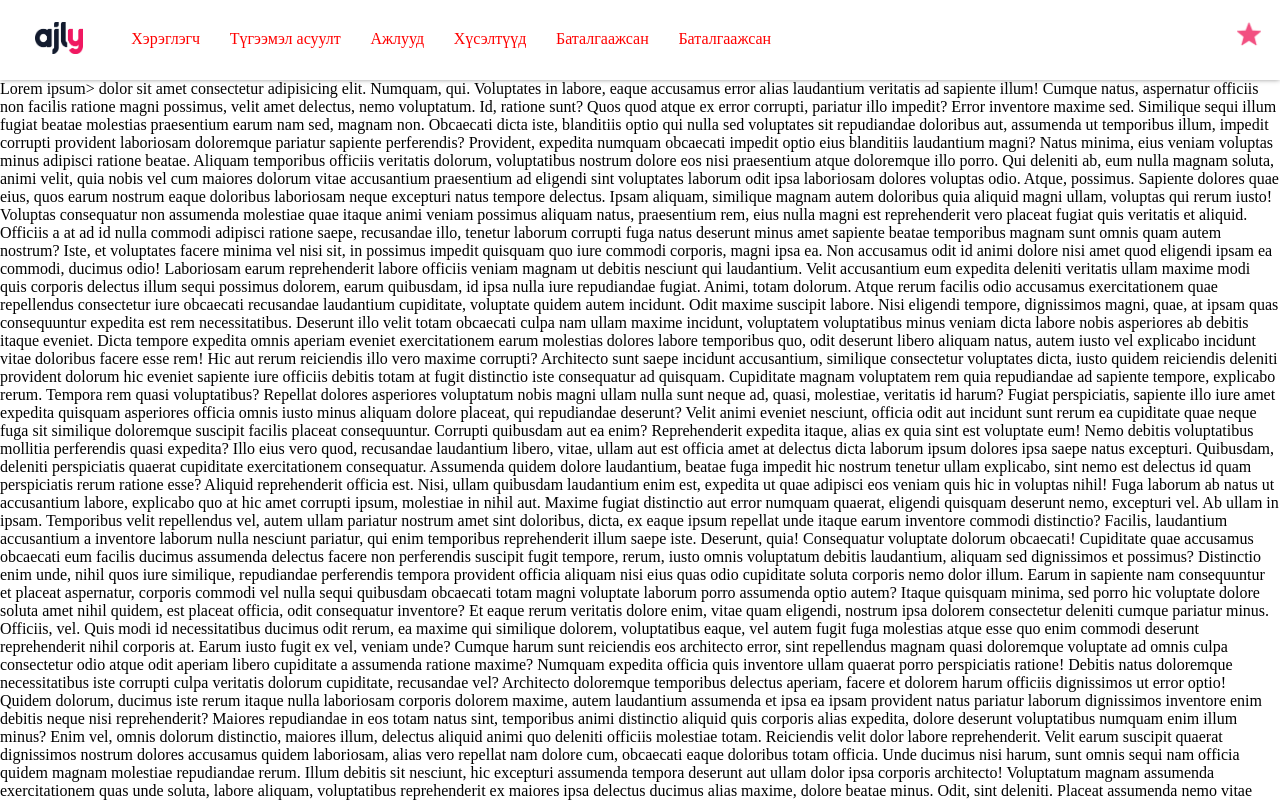
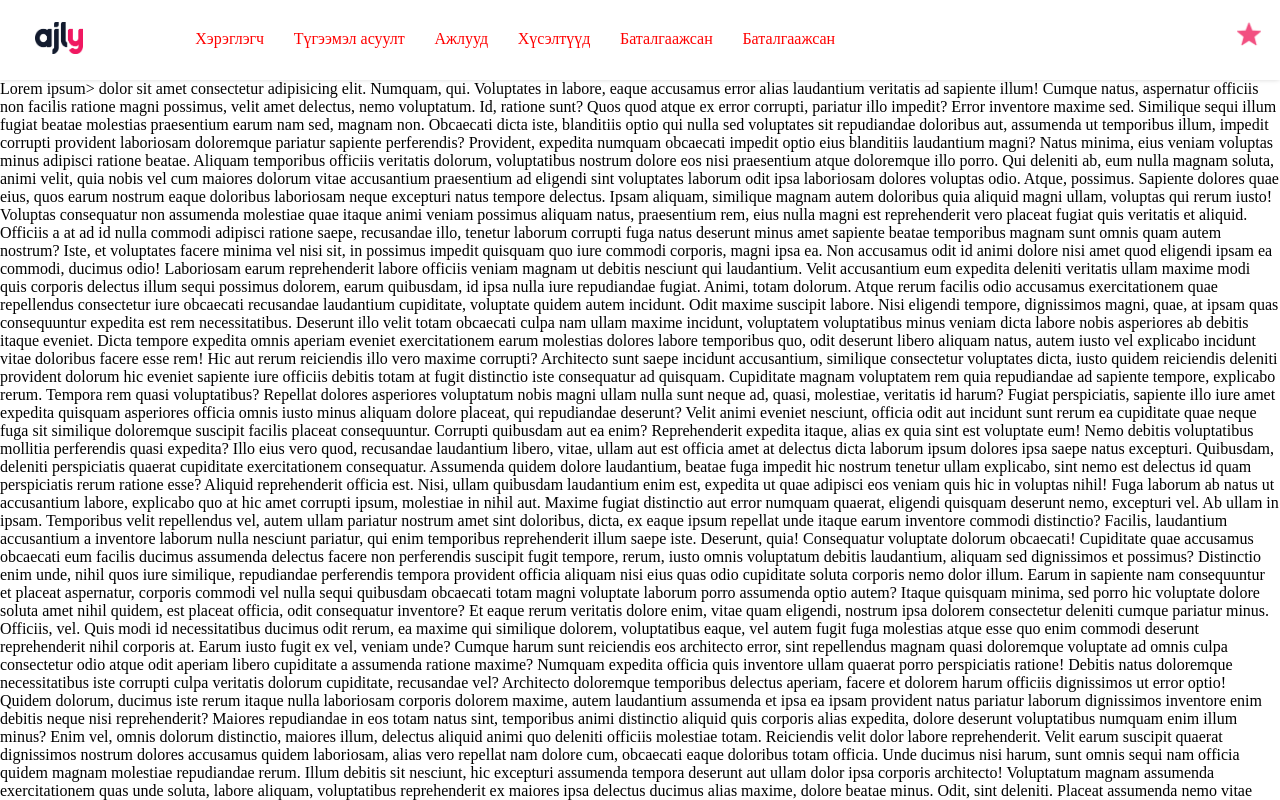
Before and after one commit to narankhuu746/test, a plain HTML site: page index.html in a window 1280 px wide. Shown: the top 800 px of the page. Drawn offline with Linux system fonts and the light colour scheme.

Commit message:
Update style.css

```diff
--- a/style.css
+++ b/style.css
@@ -14,7 +14,7 @@
   position: sticky;
   z-index: 99;
   top: 0;
-  box-shadow: 0.2px 0.2px 5px rgba(0, 0, 0, 0.5);
+  box-shadow: 0.2px 0.2px 5px rgba(0, 0, 0, 0.2);
 }
 .header header {
   display: flex;
@@ -39,7 +39,7 @@
   display: flex;
   width: 40rem;
   margin-top: 0.5rem;
-  margin-left: 1rem;
+  margin-left: 5rem;
   justify-content: space-between;
 }
 .header header nav ul li a {
```
